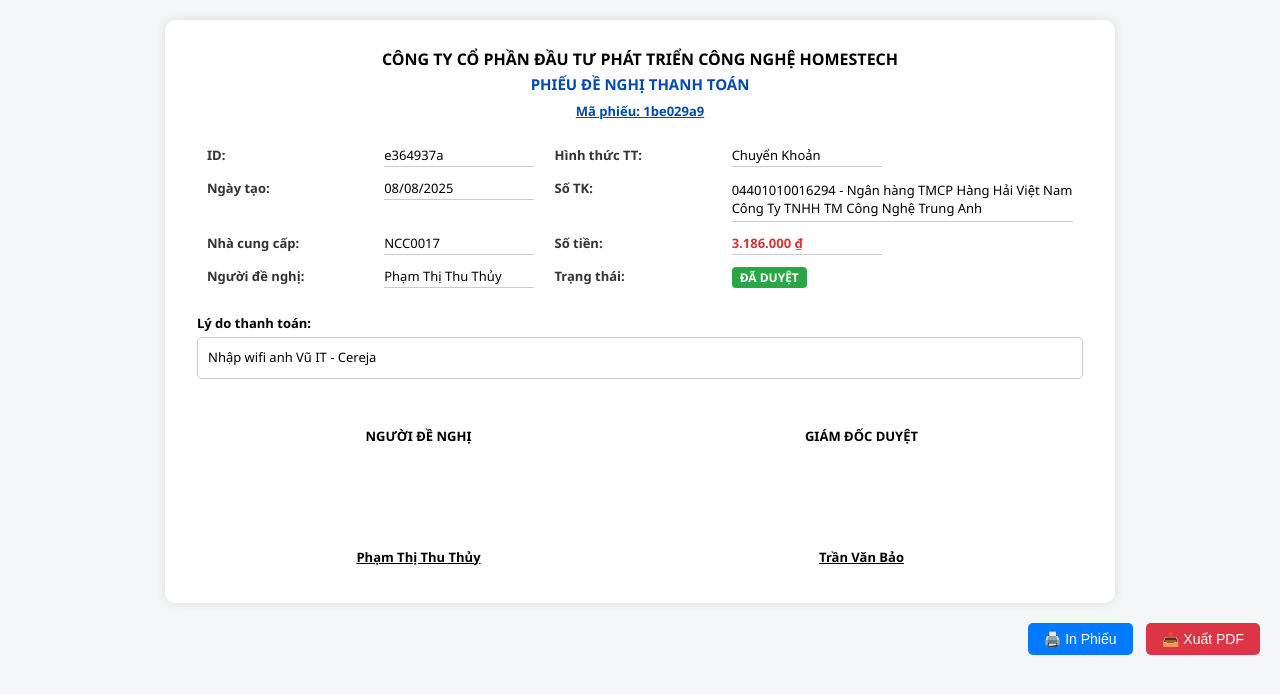
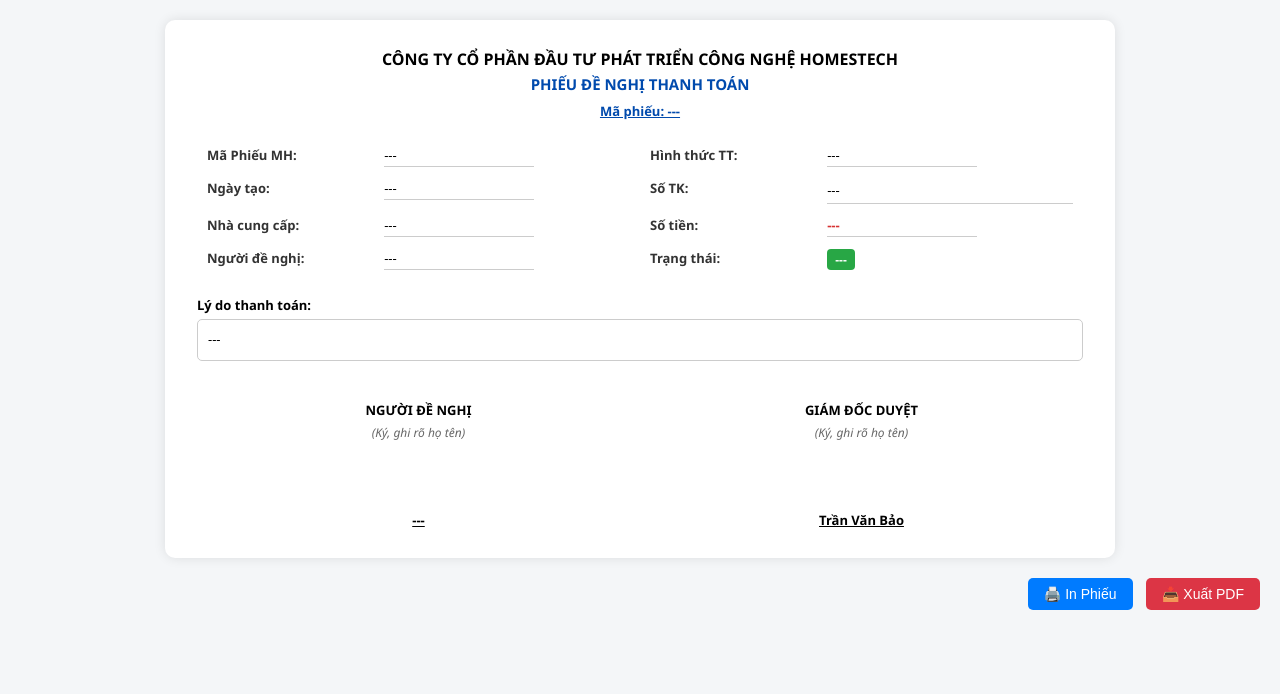
Before and after one commit to homestech-hub/inDNTT, a plain HTML site: page index.html in a window 1280 px wide. Drawn offline with nearby package versions, Linux system fonts and the light colour scheme.

Commit message:
Update index.html

```diff
--- a/index.html
+++ b/index.html
@@ -120,7 +120,6 @@
       line-height: 1.5;
     }
 
-    /* Phần ký tên được sửa */
     .sign-section {
       display: flex;
       justify-content: space-around;
@@ -132,21 +131,29 @@
       text-align: center;
     }
 
+    .sign-col p {
+      margin: 5px 0;
+    }
+
     .sign-title {
       font-weight: bold;
       text-transform: uppercase;
-      margin-bottom: 8px;
+    }
+    .sign-placeholder {
+      font-style: italic;
+      font-size: 12px;
+      color: #666;
+      margin-bottom: 40px;
     }
 
-    .sign-signature {
-      height: 80px; /* chiều cao ô ký tên */
-            margin-bottom: 10px;
+    .sign-space {
+      min-height: 60px;
     }
 
     .sign-name {
+      margin-top: 60px;
       font-weight: bold;
       text-decoration: underline;
-      margin-top: 0;
     }
 
     .btn-group {
@@ -196,17 +203,17 @@
       <h1>CÔNG TY CỔ PHẦN ĐẦU TƯ PHÁT TRIỂN CÔNG NGHỆ HOMESTECH</h1>
       <h2>PHIẾU ĐỀ NGHỊ THANH TOÁN</h2>
     </div>
-    <div class="code">Mã phiếu: 1be029a9</div>
+    <div class="code">Mã phiếu TT: 1be029a9</div>
 
     <table class="info-table">
       <tr>
-        <td class="label">ID:</td><td><span class="value">e364937a</span></td>
+        <td class="label">Mã Phiếu MH:</td><td><span class="value">e364937a</span></td>
         <td class="label">Hình thức TT:</td><td><span class="value">Chuyển Khoản</span></td>
       </tr>
       <tr>
         <td class="label">Ngày tạo:</td><td><span class="value">08/08/2025</span></td>
         <td class="label">Số TK:</td>
-        <td><span class="long-value">04401010016294 - Ngân hàng TMCP Hàng Hải Việt Nam<br>Công Ty TNHH TM Công Nghệ Trung Anh</span></td>
+        <td><span class="long-value">04401010016294 - Ngân hàng TMCP Hàng Hải Việt Nam<br />Công Ty TNHH TM Công Nghệ Trung Anh</span></td>
       </tr>
       <tr>
         <td class="label">Nhà cung cấp:</td><td><span class="value">NCC0017</span></td>
@@ -224,16 +231,19 @@
     <div class="sign-section">
       <div class="sign-col">
         <p class="sign-title">Người đề nghị</p>
-        <p class="sign-signature"></p>
-        <p class="sign-name">Phạm Thị Thu Thủy</p>
+        <p class="sign-placeholder">(Ký, ghi rõ họ tên)</p>
+        <div class="sign-space"></div>
+        <p class="sign-name">---</p>
       </div>
       <div class="sign-col">
         <p class="sign-title">Giám đốc duyệt</p>
-        <p class="sign-signature"></p>
-        <p class="sign-name" id="tenGiamDoc">Trần Văn Bảo</p>
+        <p class="sign-placeholder">(Ký, ghi rõ họ tên)</p>
+        <div class="sign-space"></div>
+        <p class="sign-name">Trần Văn Bảo</p>
       </div>
     </div>
   </div>
+
 
   <div class="btn-group">
     <button id="printBtn" onclick="window.print()">🖨️ In Phiếu</button>
@@ -241,18 +251,55 @@
   </div>
 
   <script src="https://cdnjs.cloudflare.com/ajax/libs/jspdf/2.5.1/jspdf.umd.min.js"></script>
+
   <script>
-    // Ví dụ lấy tên Giám Đốc từ URL và hiển thị
-    function getQueryParam(param) {
+    // Hàm lấy tham số URL
+    function getParameterByName(name) {
       const urlParams = new URLSearchParams(window.location.search);
-      return urlParams.get(param);
+      return urlParams.get(name) || '';
     }
 
-    const tenGiamDoc = getQueryParam('TenGiamDoc');
-    if (tenGiamDoc) {
-      document.getElementById('tenGiamDoc').textContent = decodeURIComponent(tenGiamDoc);
-    }
+    // Lấy dữ liệu từ URL
+    const id = getParameterByName('MaDNMH');
+    const maPhieu = getParameterByName('idYeuCau');
+    const ngayTao = getParameterByName('NgayTao');
+    const nhaCungCap = getParameterByName('NhaCungCap');
+    const hinhThucTT = getParameterByName('HinhThucTT');
+    const soTK = getParameterByName('SoTK');
+    const soTien = getParameterByName('SoTien');
+    const nguoiDeNghi = getParameterByName('NguoiDeNghi');
+    const lyDoTT = getParameterByName('LyDoThanhToan');
+    const trangThai = getParameterByName('TrangThai');
 
+    // Cập nhật nội dung trang
+    document.querySelector('.code').textContent = `Mã phiếu: ${maPhieu || '---'}`;
+    const tds = document.querySelectorAll('.info-table td');
+
+    // Cập nhật ID
+    tds[1].querySelector('.value').textContent = id || '---';
+    // Cập nhật Hình thức TT
+    tds[3].querySelector('.value').textContent = hinhThucTT || '---';
+    // Cập nhật Ngày tạo
+    tds[5].querySelector('.value').textContent = ngayTao || '---';
+    // Cập nhật Số TK (có thể có nhiều dòng nên xử lý xuống dòng)
+    tds[7].querySelector('.long-value').innerHTML = soTK ? soTK.replace(/\n/g, '<br />') : '---';
+    // Cập nhật Nhà cung cấp
+    tds[9].querySelector('.value').textContent = nhaCungCap || '---';
+    // Cập nhật Số tiền
+    tds[11].querySelector('.value-red').textContent = soTien ? `${soTien} ₫` : '---';
+    // Cập nhật Người đề nghị
+    tds[13].querySelector('.value').textContent = nguoiDeNghi || '---';
+    // Cập nhật Trạng thái
+    const statusSpan = tds[15].querySelector('.status');
+    statusSpan.textContent = trangThai || '---';
+
+    // Cập nhật lý do thanh toán
+    document.querySelector('.reason-box').textContent = lyDoTT || '---';
+
+    // Cập nhật tên người đề nghị trong chữ ký
+    document.querySelector('.sign-section .sign-col .sign-name').textContent = nguoiDeNghi || '---';
+
+    // Xử lý nút xuất PDF
     document.getElementById("exportBtn").addEventListener("click", () => {
       const { jsPDF } = window.jspdf;
       const doc = new jsPDF({
```
